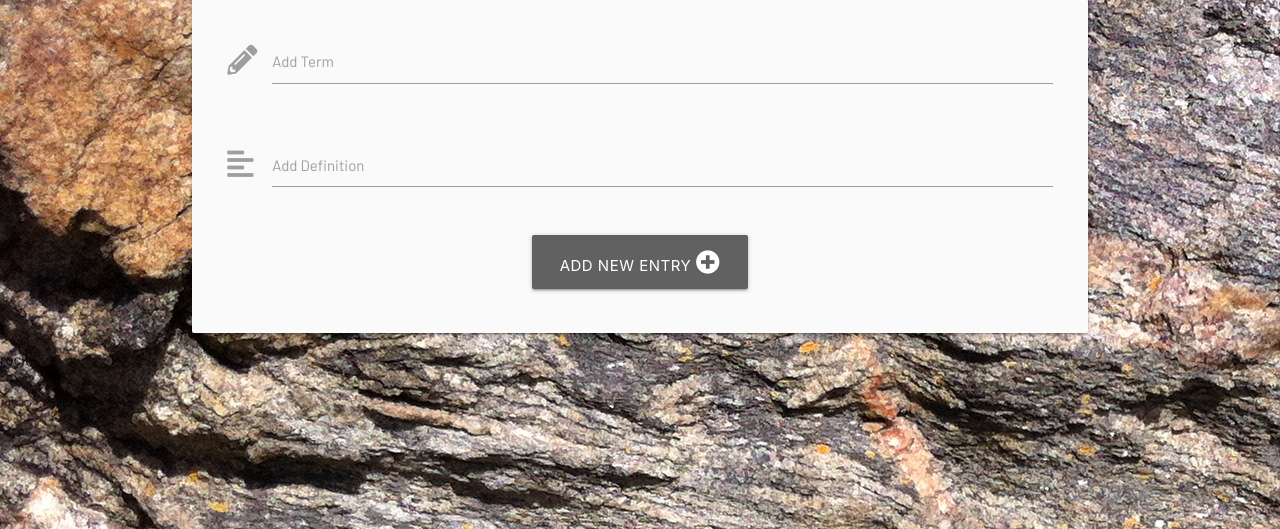
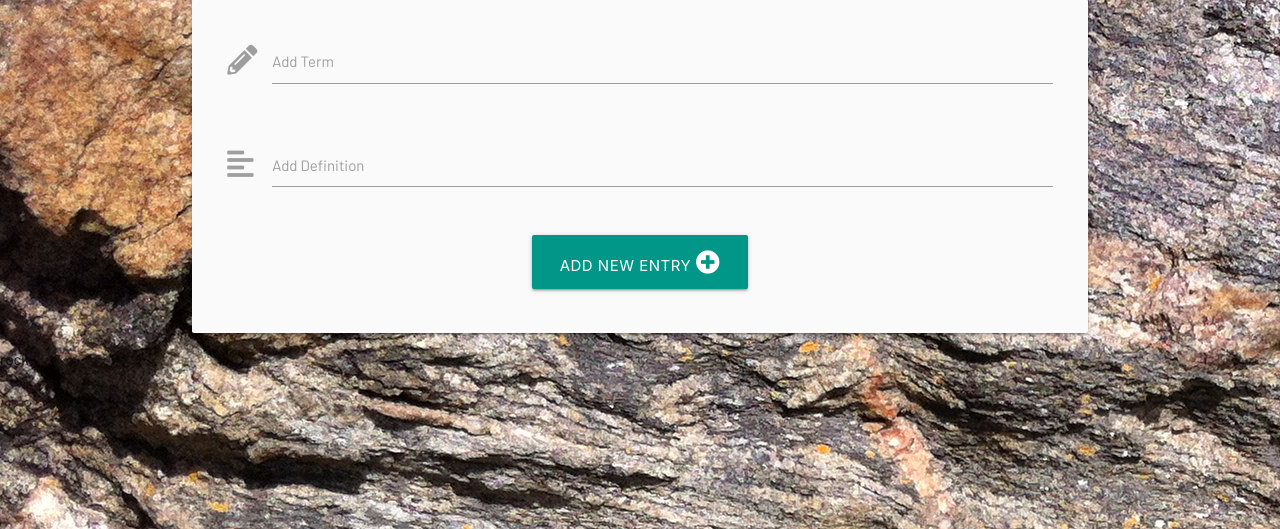
Before and after one commit to sruss07/MS03-Geodictionary, a Flask app: page /add_term in a window 1280 px wide. Shown: the part 136-665 px from the top of the page. Run offline with Flask 2, Linux system fonts and the light colour scheme; data that the repository does not hold is empty; some libraries are stand-ins or nearby versions.

Commit message:
changed colour of submit button

```diff
--- a/templates/add_term.html
+++ b/templates/add_term.html
@@ -26,7 +26,7 @@
         <!--Submit button-->
         <div class="row">
             <div class="col s12 center-align">
-                <button type="submit" class="btn-large grey darken-2 submit-button">
+                <button type="submit" class="btn-large teal submit-button">
                 Add New Entry <i class="fas fa-plus-circle"></i></button>
             </div>
         </div>
```
